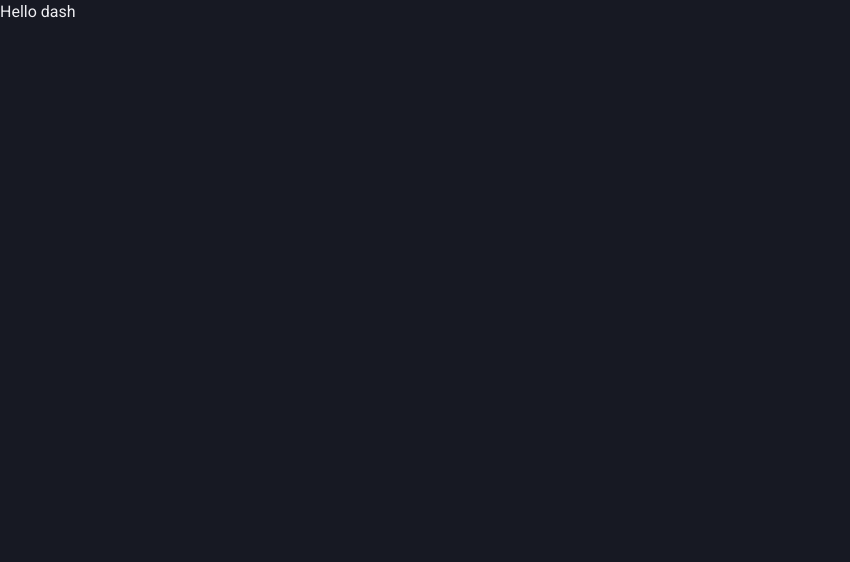
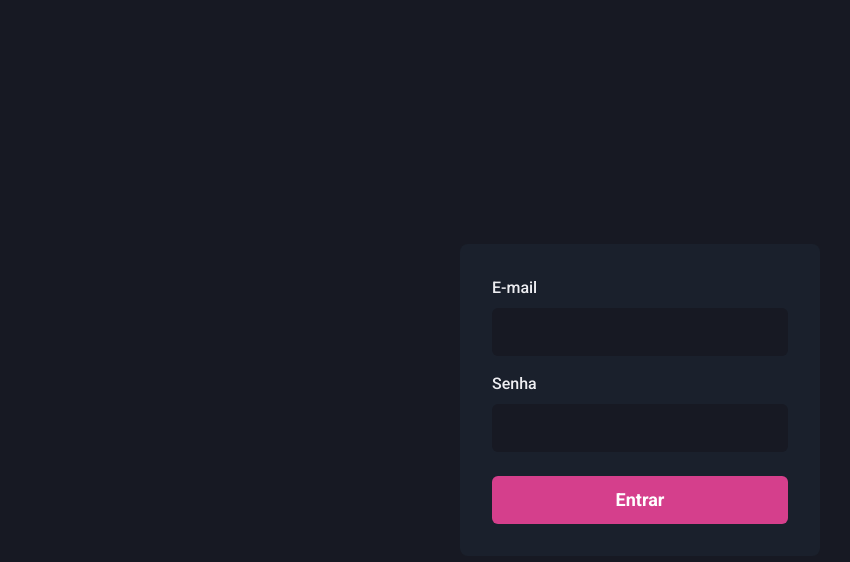
Before and after one commit to theguuholi/dashgo, a Next.js app: page / in a window 1280 px wide. Shown: the top 562 px of the page, without its empty margins (0-850 px from the left). Built offline with nearby package versions, Linux system fonts and the light colour scheme.

Commit message:
sigin form

```diff
--- a/src/pages/index.tsx
+++ b/src/pages/index.tsx
@@ -1,3 +1,52 @@
+import { Button, Flex, FormControl, FormLabel, Input, Stack } from "@chakra-ui/react";
+
 export default function Home() {
-  return (<h1>Hello dash</h1>)
+  return (
+    <Flex w="100vw" h="100vh" alignItems="center" justifyContent="center">
+      <Flex
+        as="form"
+        w="100%"
+        maxW={360}
+        background="gray.800"
+        borderRadius={8}
+        flexDir="column"
+        p="8"
+      >
+        <Stack spacing="4">
+          <FormControl>
+            <FormLabel htmlFor="email">E-mail</FormLabel>
+            <Input
+              name="email"
+              id="email"
+              type="email"
+              focusBorderColor="pink.500"
+              bgColor="gray.900"
+              variant="filled"
+              _hover={{ bgColor: "gray.900" }}
+              size="lg"
+            />
+          </FormControl>
+
+          <FormControl>
+            <FormLabel htmlFor="password">Senha</FormLabel>
+
+            <Input
+              id="password"
+              name="password"
+              type="password"
+              focusBorderColor="pink.500"
+              bgColor="gray.900"
+              variant="filled"
+              _hover={{ bgColor: "gray.900" }}
+              size="lg"
+            />
+          </FormControl>
+        </Stack>
+
+        <Button type="submit" mt="6" colorScheme="pink" size="lg">
+          Entrar
+        </Button>
+      </Flex>
+    </Flex>
+  );
 }
```
